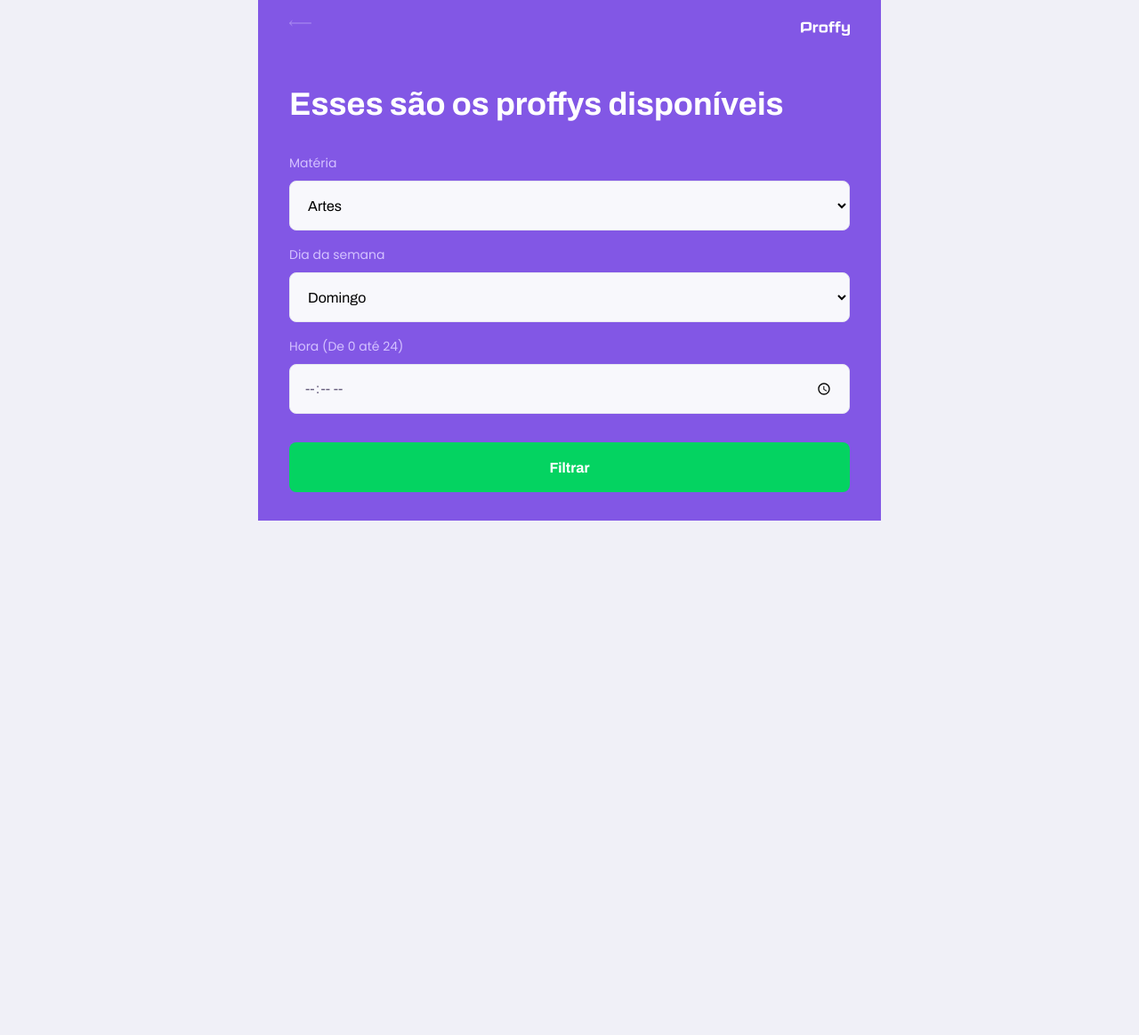
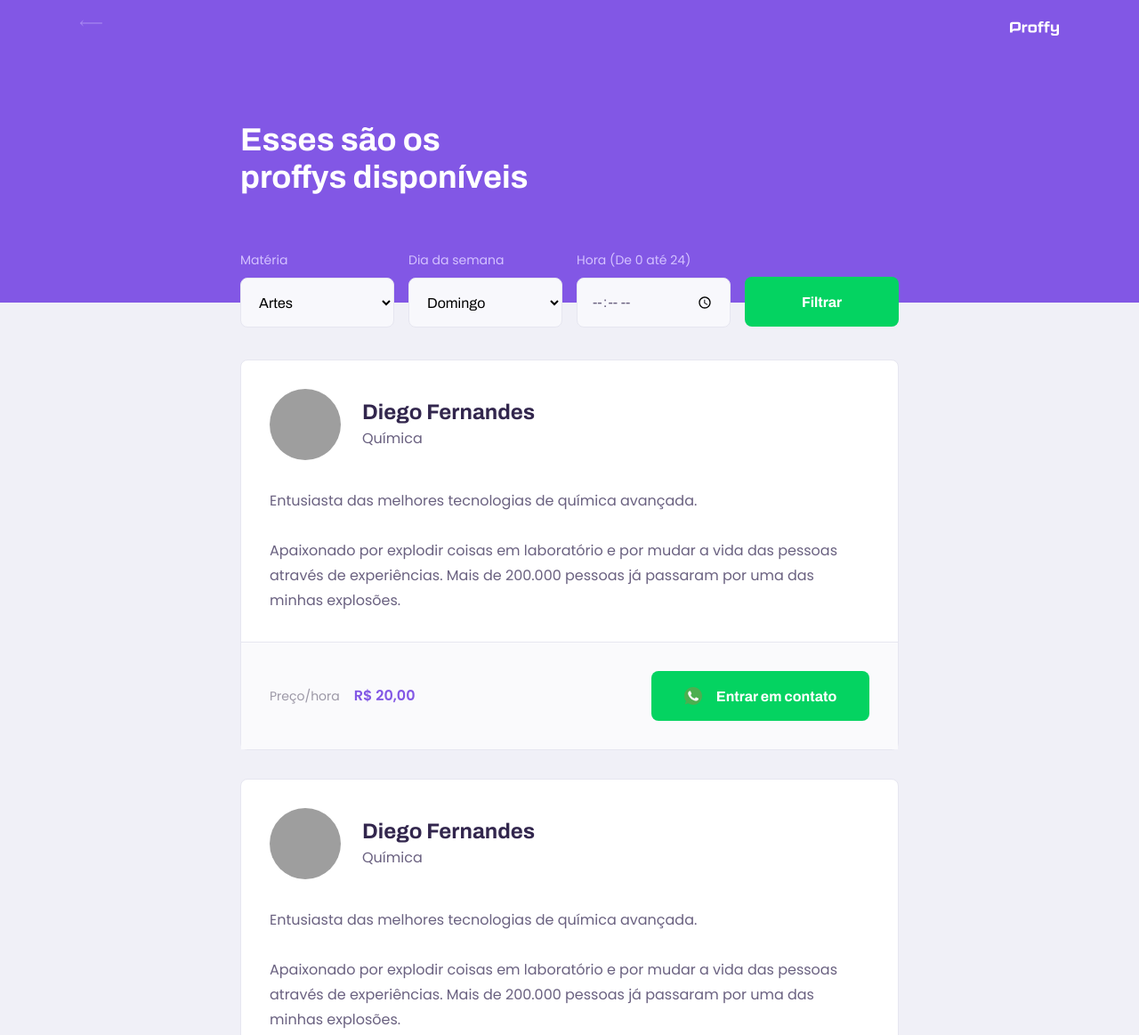
Before and after one commit to th1ag0-Zz/NLW-2-proffy-discovery, a plain HTML site: page study.html in a window 1280 px wide. Shown: the top 1163 px of the page at 89% size. Before the commit the page ends 800 px from the top, so only its background shows below. Drawn offline with Linux system fonts and the light colour scheme; grey boxes are pictures that could not be loaded.

Commit message:
Dia 2 finalizado

```diff
--- a/css/partials/page-study.css
+++ b/css/partials/page-study.css
@@ -34,6 +34,7 @@
 .page-header .header-content {
     width: 90%;
     margin: 3.2rem auto;
+    position: relative;
 }
 
 .page-header .header-content strong {
@@ -66,7 +67,7 @@
     display: flex;
     align-items: center;
     justify-content: center;
-    transition: background 0.2;
+    transition: background 0.2s;
     margin-top: 3.2rem;
 }
 
@@ -105,3 +106,164 @@
     right: 1.6rem;
     bottom: 0;
 }
+
+#page-study .teacher-item {
+    margin: 3.2rem auto;
+    width: 90%;
+}
+
+#page-study article {
+    background-color: var(--color-box-base);
+    border: 1px solid var(--color-line-in-white);
+    border-radius: .8rem;
+    margin-top: 2.4rem;
+}
+
+.teacher-item header {
+    padding: 3.2rem 2rem;
+    display: flex;
+    align-items: center;
+}
+
+.teacher-item header img {
+    width: 8rem;
+    height: 8rem;
+    border-radius: 50%;
+}
+
+.teacher-item header div {
+    margin-left: 2.4rem;
+}
+
+.teacher-item header div strong {
+    font: 700 2.4rem Archivo;
+    display: block;
+    color: var(--color-text-title);
+}
+
+.teacher-item header span {
+    font-size: 1.6rem;
+    display: block;
+    margin-top: .4rem;
+}
+
+.teacher-item >  p {
+    padding: 0 2rem;
+    font-size: 1.6rem;
+    line-height: 2.8rem;
+}
+
+.teacher-item footer {
+    padding: 3.2rem 2rem;
+    background-color: var(--color-box-footer);
+    border-top: 1px solid var(--color-line-in-white);
+    margin-top: 3.2rem;
+    display: flex;
+    align-items: center;
+    justify-content: space-between;
+}
+
+.teacher-item footer p {
+    font-size: 1.4rem;
+    line-height: 2.4rem;
+    color: var(--color-text-complement);
+}
+
+.teacher-item footer p strong {
+    font-size: 1.6rem;
+    color: var(--color-primary);
+    display: block;
+}
+
+.teacher-item footer button {
+    width: 20rem;
+    height: 5.6rem;
+    background-color: var(--color-secondary);
+    color: var(--color-button-text);
+    border: 0;
+    border-radius: .8rem;
+    cursor: pointer;
+    font: 700 1.4rem Archivo;
+    display: flex;
+    align-items: center;
+    justify-content: space-evenly;
+    transition: background-color .2s;
+    margin-left: 1.6rem;
+}
+
+.teacher-item footer button:hover {
+    background-color: var(--color-secondary-dark);
+}
+
+@media (min-width: 700px) {
+    #page-study #container {
+        max-width: 100vw;
+    }
+
+    .page-header {
+        height: 340px;
+    }
+
+    .page-header .top-bar-container {
+        max-width: 1100px;
+    }
+
+    .page-header .header-content {
+        max-width: 740px;
+        display: flex;
+        flex: 1 1;
+        padding-bottom: 48px;
+        flex-direction: column;
+        justify-content: center;
+        margin: 0 auto;
+    }
+
+    .page-header .header-content strong {
+        max-width: 350px;
+    }
+
+    .teacher-item header, .teacher-item footer {
+        padding: 32px;
+    }
+
+    #search-teachers {
+        display: grid;
+        grid-template-columns: repeat(4, 1fr);
+        gap: 16px;
+        position: absolute;
+        bottom: -28px;
+    }
+
+    #search-teachers .select-block {
+        margin-bottom: 0;
+    }
+
+    #page-study main {
+        padding: 32px 0;
+        max-width: 740px;
+        margin: 0 auto;
+    }
+
+    #page-study .teacher-item {
+        width: 100%;
+    }
+
+    #page-study .teacher-item > p {
+        padding: 0 32px;
+    }
+
+    #page-study .teacher-item p strong {
+        display: initial;
+        margin-left: 16px;
+    }
+
+    .teacher-item footer button {
+        width: 245px;
+        font-size: 16px;
+        justify-content: center;
+    }
+
+    .teacher-item footer button img {
+        margin-right: 16px;
+    }
+}
--- a/study.html
+++ b/study.html
@@ -14,7 +14,7 @@
 
             <header class="page-header">
                 <div class="top-bar-container">
-                    <a href="index.html">
+                    <a href="/">
                         <img src="images/icons/back.svg" alt="Voltar">
                     </a>
                     <img src="images/logo.svg" alt="Proffy">
@@ -65,6 +65,54 @@
                 </div>
             </header>
 
+            <main>
+
+                <article class="teacher-item">
+                    <header>
+                        <img
+                            src="https://avatars2.githubusercontent.com/u/2254731?s=460&amp;u=0ba16a79456c2f250e7579cb388fa18c5c2d7d65&amp;v=4"
+                            alt="Diego Fernandes">
+                        <div>
+                            <strong>Diego Fernandes</strong>
+                            <span>Química</span>
+                        </div>
+                    </header>
+
+                    <p>Entusiasta das melhores tecnologias de química avançada.<br><br>Apaixonado por explodir coisas em laboratório e por mudar a vida das pessoas através de experiências. Mais de 200.000 pessoas já passaram por uma das minhas explosões.</p>
+
+                    <footer>
+                        <p>Preço/hora<strong>R$ 20,00</strong>
+                        </p>
+                        <button type="button">
+                            <img src="/images/icons/whatsapp.svg" alt="Whatsapp">Entrar em contato
+                        </button>
+                    </footer>
+                </article>
+
+                <article class="teacher-item">
+                    <header>
+                        <img
+                            src="https://avatars2.githubusercontent.com/u/2254731?s=460&amp;u=0ba16a79456c2f250e7579cb388fa18c5c2d7d65&amp;v=4"
+                            alt="Diego Fernandes">
+                        <div>
+                            <strong>Diego Fernandes</strong>
+                            <span>Química</span>
+                        </div>
+                    </header>
+
+                    <p>Entusiasta das melhores tecnologias de química avançada.<br><br>Apaixonado por explodir coisas em laboratório e por mudar a vida das pessoas através de experiências. Mais de 200.000 pessoas já passaram por uma das minhas explosões.</p>
+
+                    <footer>
+                        <p>Preço/hora<strong>R$ 20,00</strong>
+                        </p>
+                        <button type="button">
+                            <img src="/images/icons/whatsapp.svg" alt="Whatsapp">Entrar em contato
+                        </button>
+                    </footer>
+                </article>
+
+            </main>
+
         </div>
 
     </body>
```
Also changed, not shown: index.html (+2 -2 lines).
